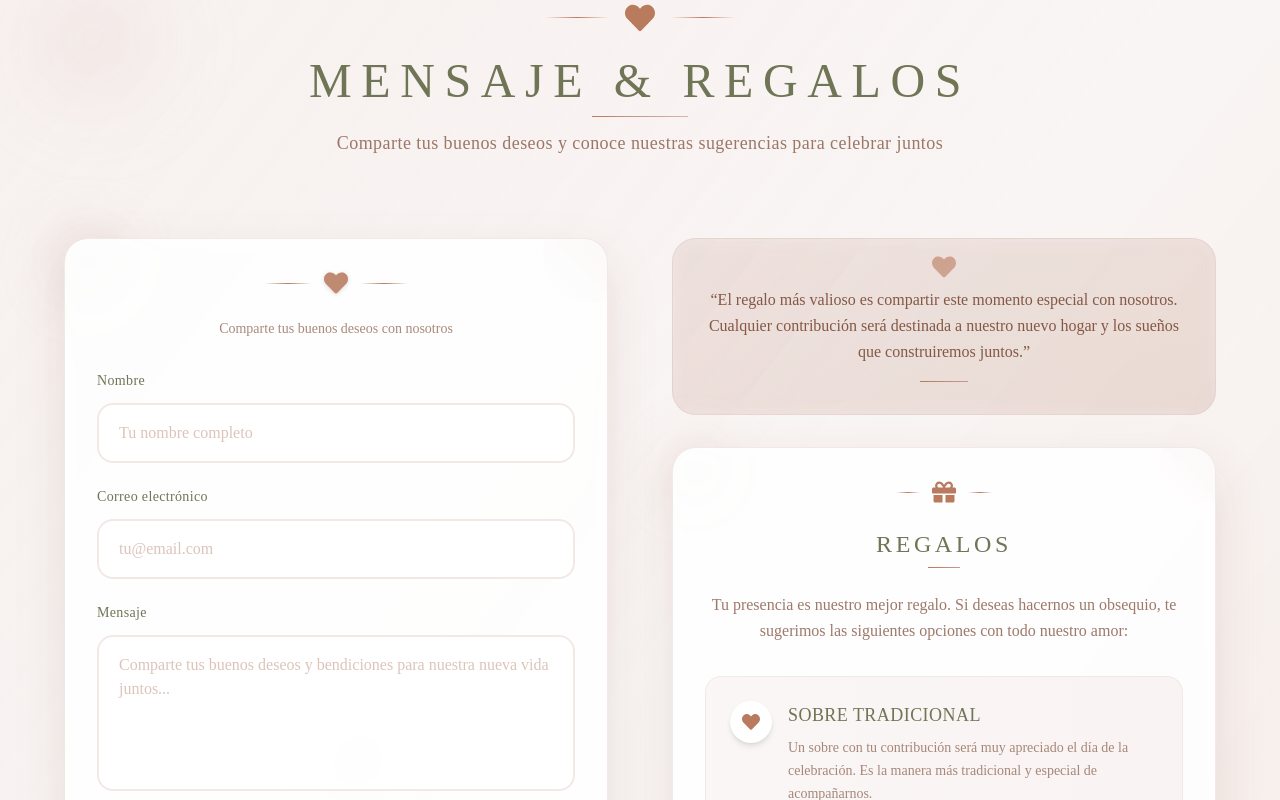
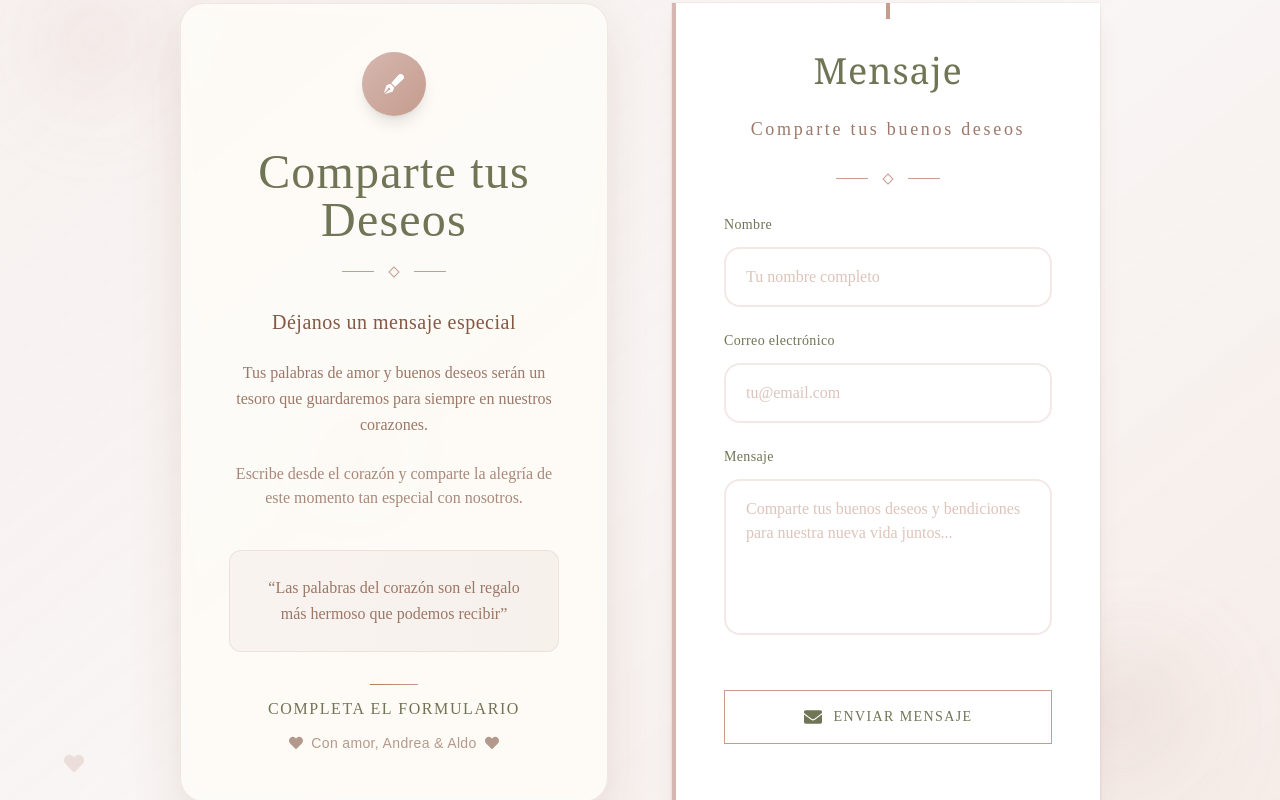
Before and after one commit to AlejoReyna/wedding_invitation, a Next.js app: page / in a window 1280 px wide. Shown: the part 4740-5540 px from the top of the page. Built offline with nearby package versions, Linux system fonts and the light colour scheme.

Commit message:
message section

```diff
--- a/src/app/components/MessageCard.tsx
+++ b/src/app/components/MessageCard.tsx
@@ -47,37 +47,41 @@ export default function MessageCard({ className = '' }: MessageCardProps) {
   };
 
   return (
-    <div className={`relative ${className}`}>
-      {/* Decorative background elements */}
-      <div className="absolute -top-4 -left-4 w-20 h-20 bg-gradient-to-br from-[#d5b7af]/20 to-[#c59c8e]/20 rounded-full blur-xl"></div>
-      <div className="absolute -bottom-4 -right-4 w-16 h-16 bg-gradient-to-br from-[#b97a5d]/20 to-[#845845]/20 rounded-full blur-xl"></div>
+    <div className={`group ${className}`}>
+      <div className="bg-white overflow-hidden border-l-4 border-[#d5b7af] shadow-elegant hover:shadow-elegant-hover hover:border-[#b97a5d] transition-all duration-700 transform hover:-translate-y-2">
 
-      <div className="relative bg-white/95 backdrop-blur-sm rounded-3xl p-8 shadow-[0_20px_50px_rgba(133,88,69,0.15)] border border-[#d5b7af]/30 overflow-hidden">
-        {/* Decorative corner elements */}
-        <div className="absolute top-0 right-0 w-24 h-24 bg-gradient-to-bl from-[#d5b7af]/10 to-transparent rounded-full transform translate-x-8 -translate-y-8"></div>
-        <div className="absolute bottom-0 left-0 w-20 h-20 bg-gradient-to-tr from-[#c59c8e]/10 to-transparent rounded-full transform -translate-x-6 translate-y-6"></div>
+        {/* Content Section */}
+        <div className="p-10 md:p-12 relative">
 
-        {/* Decorative header elements */}
-        <div className="relative mb-8">
-          <div className="flex items-center justify-center gap-3 mb-6">
-            <div className="w-12 h-px bg-gradient-to-r from-transparent via-[#b97a5d] to-transparent"></div>
-            <div className="relative">
-              <FaHeart className="text-2xl text-[#b97a5d] drop-shadow-sm" />
-              <div className="absolute inset-0 animate-pulse">
-                <FaHeart className="text-2xl text-[#d5b7af]/50" />
-              </div>
-            </div>
-            <div className="w-12 h-px bg-gradient-to-r from-transparent via-[#b97a5d] to-transparent"></div>
-          </div>
+          {/* Decorative Element */}
+          <div className="absolute top-0 left-1/2 transform -translate-x-1/2 -translate-y-1/2 w-1 h-8 bg-[#c59c8e]"></div>
 
-          <p className="text-center text-sm text-[#845845]/70 garamond-300 font-light italic">
-            Comparte tus buenos deseos con nosotros
+          {/* Header Section */}
+          <div className="text-center mb-8">
+            {/* Title */}
+            <h3 className="text-3xl md:text-4xl font-light text-[#707556] mb-6 tracking-wide" style={{fontFamily: 'Georgia, serif'}}>
+              Mensaje
+            </h3>
+
+            {/* Subtitle */}
+            <div className="mb-8">
+              <p className="text-[#845845]/80 text-lg tracking-[0.15em] font-light garamond-300">
+                Comparte tus buenos deseos
               </p>
             </div>
 
+            {/* Divider */}
+            <div className="flex justify-center items-center mb-8">
+              <div className="w-8 h-px bg-[#c59c8e]"></div>
+              <div className="w-2 h-2 border border-[#c59c8e] transform rotate-45 mx-4"></div>
+              <div className="w-8 h-px bg-[#c59c8e]"></div>
+            </div>
+          </div>
+
+          {/* Form Section */}
           <form onSubmit={handleSubmit} className="space-y-6 relative z-10">
             <div className="space-y-6">
-            <div className="group">
+              <div className="group/input">
                 <label htmlFor="name" className="block text-[#707556] font-light mb-3 garamond-300 text-sm tracking-wide">
                   Nombre
                 </label>
@@ -90,11 +94,11 @@ export default function MessageCard({ className = '' }: MessageCardProps) {
                     className="w-full px-5 py-4 rounded-2xl border-2 border-[#d5b7af]/30 focus:outline-none focus:border-[#b97a5d] focus:ring-4 focus:ring-[#d5b7af]/20 transition-all duration-300 bg-white/80 garamond-300 text-[#707556] placeholder-[#c59c8e]/60"
                     placeholder="Tu nombre completo"
                   />
-                <div className="absolute inset-0 rounded-2xl bg-gradient-to-r from-[#d5b7af]/5 to-[#c59c8e]/5 pointer-events-none opacity-0 group-focus-within:opacity-100 transition-opacity duration-300"></div>
+                  <div className="absolute inset-0 rounded-2xl bg-gradient-to-r from-[#d5b7af]/5 to-[#c59c8e]/5 pointer-events-none opacity-0 group-focus-within/input:opacity-100 transition-opacity duration-300"></div>
                 </div>
               </div>
 
-            <div className="group">
+              <div className="group/input">
                 <label htmlFor="email" className="block text-[#707556] font-light mb-3 garamond-300 text-sm tracking-wide">
                   Correo electrónico
                 </label>
@@ -107,11 +111,11 @@ export default function MessageCard({ className = '' }: MessageCardProps) {
                     className="w-full px-5 py-4 rounded-2xl border-2 border-[#d5b7af]/30 focus:outline-none focus:border-[#b97a5d] focus:ring-4 focus:ring-[#d5b7af]/20 transition-all duration-300 bg-white/80 garamond-300 text-[#707556] placeholder-[#c59c8e]/60"
                     placeholder="tu@email.com"
                   />
-                <div className="absolute inset-0 rounded-2xl bg-gradient-to-r from-[#d5b7af]/5 to-[#c59c8e]/5 pointer-events-none opacity-0 group-focus-within:opacity-100 transition-opacity duration-300"></div>
+                  <div className="absolute inset-0 rounded-2xl bg-gradient-to-r from-[#d5b7af]/5 to-[#c59c8e]/5 pointer-events-none opacity-0 group-focus-within/input:opacity-100 transition-opacity duration-300"></div>
                 </div>
               </div>
 
-            <div className="group">
+              <div className="group/input">
                 <label htmlFor="message" className="block text-[#707556] font-light mb-3 garamond-300 text-sm tracking-wide">
                   Mensaje
                 </label>
@@ -124,27 +128,28 @@ export default function MessageCard({ className = '' }: MessageCardProps) {
                     className="w-full px-5 py-4 rounded-2xl border-2 border-[#d5b7af]/30 focus:outline-none focus:border-[#b97a5d] focus:ring-4 focus:ring-[#d5b7af]/20 transition-all duration-300 bg-white/80 resize-none garamond-300 text-[#707556] placeholder-[#c59c8e]/60"
                     placeholder="Comparte tus buenos deseos y bendiciones para nuestra nueva vida juntos..."
                   ></textarea>
-                <div className="absolute inset-0 rounded-2xl bg-gradient-to-r from-[#d5b7af]/5 to-[#c59c8e]/5 pointer-events-none opacity-0 group-focus-within:opacity-100 transition-opacity duration-300"></div>
+                  <div className="absolute inset-0 rounded-2xl bg-gradient-to-r from-[#d5b7af]/5 to-[#c59c8e]/5 pointer-events-none opacity-0 group-focus-within/input:opacity-100 transition-opacity duration-300"></div>
                 </div>
               </div>
             </div>
 
-          <div className="pt-4">
+            {/* Action Button */}
+            <div className="pt-6">
               <button
                 type="submit"
                 disabled={formStatus === 'loading'}
-              className="group relative w-full py-4 px-8 bg-gradient-to-r from-[#845845] to-[#b97a5d] text-white font-light tracking-[0.1em] rounded-2xl hover:from-[#707556] hover:to-[#845845] transition-all duration-500 disabled:opacity-50 disabled:cursor-not-allowed garamond-300 uppercase text-sm shadow-[0_10px_30px_rgba(133,88,69,0.3)] hover:shadow-[0_15px_40px_rgba(112,117,86,0.4)] hover:-translate-y-1 overflow-hidden"
+                className="group/btn w-full inline-flex items-center justify-center gap-3 px-8 py-4 border border-[#c59c8e] hover:border-[#b97a5d] text-[#707556] hover:text-[#845845] transition-all duration-400 relative overflow-hidden disabled:opacity-50 disabled:cursor-not-allowed"
               >
-              <div className="absolute inset-0 bg-gradient-to-r from-white/20 to-transparent opacity-0 group-hover:opacity-100 transition-opacity duration-300"></div>
-              <div className="relative flex items-center justify-center gap-2">
-                <FaEnvelope className="text-sm" />
-                <span>{formStatus === 'loading' ? 'Enviando...' : 'Enviar mensaje'}</span>
-              </div>
+                <div className="absolute inset-0 bg-[#d5b7af]/10 transform -translate-x-full group-hover/btn:translate-x-0 transition-transform duration-400"></div>
+                <FaEnvelope className="text-lg relative z-10 transform group-hover/btn:rotate-12 transition-transform duration-300" />
+                <span className="font-light tracking-[0.1em] uppercase text-sm relative z-10 garamond-300">
+                  {formStatus === 'loading' ? 'Enviando...' : 'Enviar mensaje'}
+                </span>
               </button>
             </div>
 
             {/* Status messages */}
-          <div className="min-h-[24px] flex items-center justify-center">
+            <div className="min-h-[24px] flex items-center justify-center pt-4">
               {formStatus === 'success' && (
                 <div className="flex items-center gap-2 text-green-600 bg-green-50 px-4 py-2 rounded-full garamond-300 text-sm">
                   <FaHeart className="text-xs" />
@@ -159,19 +164,21 @@ export default function MessageCard({ className = '' }: MessageCardProps) {
             </div>
           </form>
         </div>
+      </div>
 
       <style jsx>{`
-        @keyframes pulse {
-          0%, 100% {
-            opacity: 1;
-          }
-          50% {
-            opacity: 0.5;
-          }
+        .shadow-elegant {
+          box-shadow:
+            0 4px 6px -1px rgba(133, 88, 69, 0.1),
+            0 20px 25px -5px rgba(133, 88, 69, 0.1),
+            0 0 0 1px rgba(133, 88, 69, 0.05);
         }
 
-        .animate-pulse {
-          animation: pulse 2s cubic-bezier(0.4, 0, 0.6, 1) infinite;
+        .shadow-elegant-hover {
+          box-shadow:
+            0 10px 15px -3px rgba(133, 88, 69, 0.1),
+            0 25px 50px -12px rgba(133, 88, 69, 0.15),
+            0 0 0 1px rgba(133, 88, 69, 0.05);
         }
       `}</style>
     </div>
--- a/src/app/components/MessageSection.tsx
+++ b/src/app/components/MessageSection.tsx
@@ -1,6 +1,6 @@
 "use client"
 import { useEffect, useRef, useState } from 'react';
-import { FaGift, FaCreditCard, FaHeart, FaMapMarkerAlt } from 'react-icons/fa';
+import { FaGift, FaCreditCard, FaHeart, FaMapMarkerAlt, FaPenFancy } from 'react-icons/fa';
 import MessageCard from './MessageCard';
 
 export default function MessageSection() {
@@ -62,33 +62,77 @@ export default function MessageSection() {
       </div>
 
       <div className="max-w-6xl mx-auto text-gray-800 relative z-10">
-        {/* Header */}
-        <div className="text-center mb-20">
-          <div className="flex items-center justify-center gap-4 mb-6">
-            <div className="w-16 h-px bg-gradient-to-r from-transparent via-[#b97a5d] to-transparent"></div>
-            <FaHeart className="text-3xl text-[#b97a5d]" />
-            <div className="w-16 h-px bg-gradient-to-r from-transparent via-[#b97a5d] to-transparent"></div>
+
+
+        {/* Grid Container - 50% 50% */}
+        <div className="grid grid-cols-1 lg:grid-cols-2 gap-16 items-start max-w-[920px] mx-auto">
+
+          {/* Left Column - Message Invitation */}
+          <div className="group order-1">
+            <div className="p-10 md:p-12 text-center relative bg-[#fefcf8]/95 backdrop-blur-sm rounded-3xl shadow-[0_20px_50px_rgba(133,88,69,0.15)] border border-[#d5b7af]/30">
+              {/* Icon */}
+              <div className="flex justify-center mb-8">
+                <div className="w-16 h-16 bg-gradient-to-br from-[#d5b7af] to-[#c59c8e] rounded-full flex items-center justify-center shadow-lg transform group-hover:scale-110 transition-transform duration-300">
+                  <FaPenFancy className="text-white text-xl" />
+                </div>
+              </div>
+
+              {/* Title */}
+              <h3 className="text-4xl md:text-5xl font-light text-[#707556] mb-6 tracking-wide garamond-300">
+                Comparte tus Deseos
+              </h3>
+
+              {/* Divider */}
+              <div className="flex justify-center items-center mb-8">
+                <div className="w-8 h-px bg-[#c59c8e]"></div>
+                <div className="w-2 h-2 border border-[#c59c8e] transform rotate-45 mx-4"></div>
+                <div className="w-8 h-px bg-[#c59c8e]"></div>
+              </div>
+
+              {/* Message Content */}
+              <div className="space-y-6 mb-10">
+                <p className="text-[#845845] text-xl font-medium tracking-wide garamond-300">
+                  Déjanos un mensaje especial
+                </p>
+                <p className="text-[#845845]/80 text-base leading-relaxed garamond-300">
+                  Tus palabras de amor y buenos deseos serán un tesoro que guardaremos para siempre en nuestros corazones.
+                </p>
+                <p className="text-[#845845]/70 text-base italic garamond-300">
+                  Escribe desde el corazón y comparte la alegría de este momento tan especial con nosotros.
+                </p>
+              </div>
+
+              {/* Decorative Quote */}
+              <div className="bg-gradient-to-r from-[#d5b7af]/10 to-[#c59c8e]/10 rounded-xl p-6 border border-[#d5b7af]/30 mb-8">
+                <p className="text-[#845845]/80 text-base italic garamond-300 leading-relaxed">
+                  &ldquo;Las palabras del corazón son el regalo más hermoso que podemos recibir&rdquo;
+                </p>
+              </div>
+
+              {/* Call to Action */}
+              <div className="space-y-3">
+                <div className="w-12 h-px bg-gradient-to-r from-[#b97a5d] to-[#c59c8e] mx-auto"></div>
+                <p className="text-[#707556] text-base font-medium tracking-[0.1em] uppercase garamond-300">
+                  Completa el formulario
+                </p>
+                <div className="flex items-center justify-center gap-2 text-[#845845]/60">
+                  <FaHeart className="text-sm" />
+                  <span className="text-sm tracking-wide">Con amor, Andrea & Aldo</span>
+                  <FaHeart className="text-sm" />
+                </div>
+              </div>
+            </div>
           </div>
 
-          <h2 className="text-4xl md:text-5xl font-light tracking-[0.2em] uppercase text-[#707556] mb-6 garamond-300 relative">
-            Mensaje & Regalos
-            <div className="absolute -bottom-3 left-1/2 transform -translate-x-1/2 w-24 h-px bg-gradient-to-r from-[#b97a5d] via-[#c59c8e] to-[#d5b7af]"></div>
-          </h2>
-
-          <p className="text-lg font-light text-[#845845]/80 tracking-wide garamond-300 max-w-2xl mx-auto leading-relaxed">
-            Comparte tus buenos deseos y conoce nuestras sugerencias para celebrar juntos
-          </p>
-        </div>
-
-        <div className="grid lg:grid-cols-2 gap-16 items-start">
-          {/* Message Form */}
-          <div className="order-1">
+          {/* Right Column - Message Form */}
+          <div className="order-2">
             <MessageCard className="transform hover:scale-[1.02] transition-transform duration-300" />
           </div>
 
-          {/* Gift Suggestions */}
+          {/* COMMENTED OUT - Gift Suggestions Section */}
+          {/*
           <div className="space-y-8 order-2">
-            {/* Quote Card */}
+
             <div className="relative">
               <div className="bg-gradient-to-br from-[#d5b7af]/20 to-[#c59c8e]/20 rounded-3xl p-8 border border-[#d5b7af]/30 backdrop-blur-sm">
                 <div className="text-center relative">
@@ -106,14 +150,14 @@ export default function MessageSection() {
               </div>
             </div>
 
-            {/* Gift Info Card */}
+
             <div className="relative">
-              {/* Decorative background elements */}
+
               <div className="absolute -top-2 -left-2 w-16 h-16 bg-gradient-to-br from-[#d5b7af]/20 to-[#c59c8e]/20 rounded-full blur-xl"></div>
               <div className="absolute -bottom-2 -right-2 w-12 h-12 bg-gradient-to-br from-[#b97a5d]/20 to-[#845845]/20 rounded-full blur-xl"></div>
 
               <div className="relative bg-white/95 backdrop-blur-sm rounded-3xl p-8 shadow-[0_20px_50px_rgba(133,88,69,0.15)] border border-[#d5b7af]/30 overflow-hidden">
-                {/* Decorative corner */}
+
                 <div className="absolute top-0 right-0 w-20 h-20 bg-gradient-to-bl from-[#d5b7af]/10 to-transparent rounded-full transform translate-x-6 -translate-y-6"></div>
 
                 <div className="relative z-10">
@@ -136,7 +180,7 @@ export default function MessageSection() {
                       </p>
                     </div>
 
-                    {/* Option 1: Envelope */}
+
                     <div className="bg-gradient-to-r from-[#d5b7af]/10 to-[#c59c8e]/10 rounded-2xl p-6 border border-[#d5b7af]/20">
                       <div className="flex items-start gap-4">
                         <div className="bg-white rounded-full p-3 shadow-md">
@@ -154,7 +198,7 @@ export default function MessageSection() {
                       </div>
                     </div>
 
-                    {/* Option 2: Transfer */}
+
                     <div className="bg-gradient-to-r from-[#c59c8e]/10 to-[#b97a5d]/10 rounded-2xl p-6 border border-[#c59c8e]/20">
                       <div className="flex items-start gap-4">
                         <div className="bg-white rounded-full p-3 shadow-md">
@@ -190,7 +234,7 @@ export default function MessageSection() {
               </div>
             </div>
 
-            {/* Registry Info */}
+
             <div className="relative">
               <div className="bg-white/95 backdrop-blur-sm rounded-3xl p-8 shadow-[0_15px_40px_rgba(133,88,69,0.1)] border border-[#d5b7af]/30 overflow-hidden">
                 <div className="absolute top-0 right-0 w-16 h-16 bg-gradient-to-bl from-[#d5b7af]/10 to-transparent rounded-full transform translate-x-4 -translate-y-4"></div>
@@ -225,10 +269,25 @@ export default function MessageSection() {
               </div>
             </div>
           </div>
+          */}
         </div>
       </div>
 
       <style jsx>{`
+        .shadow-elegant {
+          box-shadow:
+            0 4px 6px -1px rgba(133, 88, 69, 0.1),
+            0 20px 25px -5px rgba(133, 88, 69, 0.1),
+            0 0 0 1px rgba(133, 88, 69, 0.05);
+        }
+
+        .shadow-elegant-hover {
+          box-shadow:
+            0 10px 15px -3px rgba(133, 88, 69, 0.1),
+            0 25px 50px -12px rgba(133, 88, 69, 0.15),
+            0 0 0 1px rgba(133, 88, 69, 0.05);
+        }
+
         @keyframes push-up {
           0% {
             opacity: 0;
```
Lines whose indentation alone changed are shown as unchanged.
